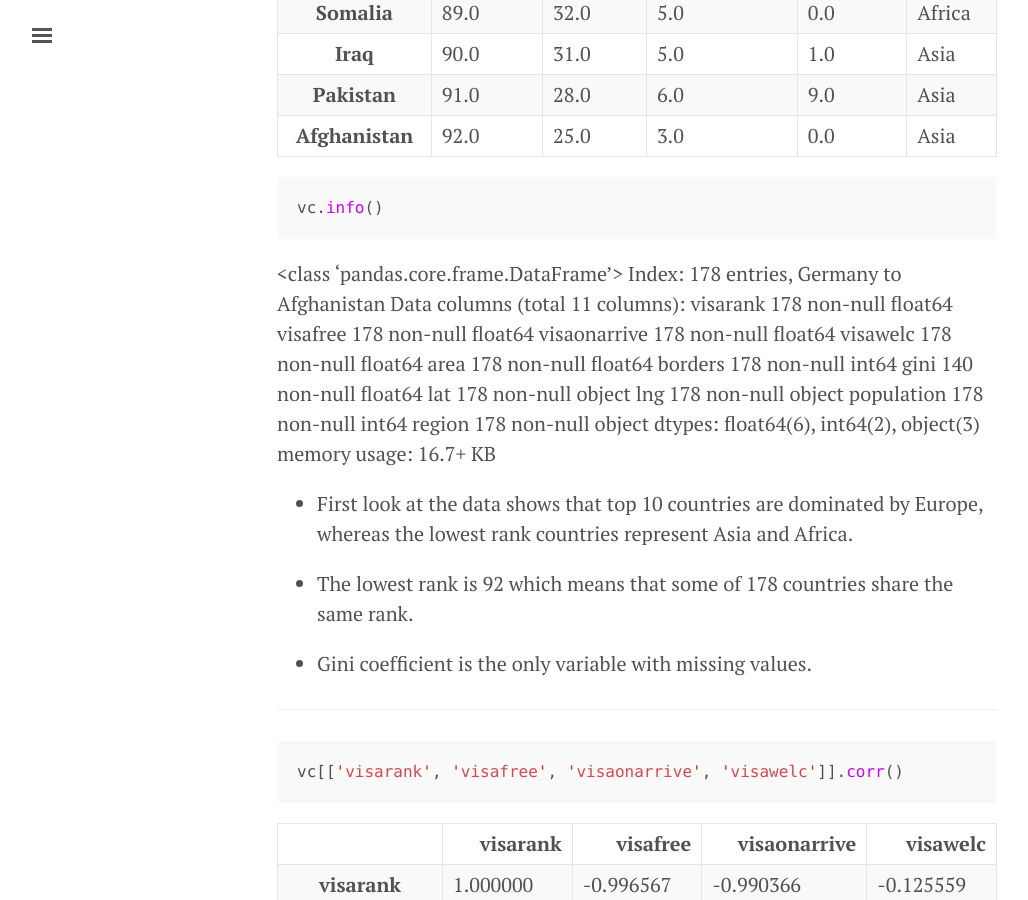
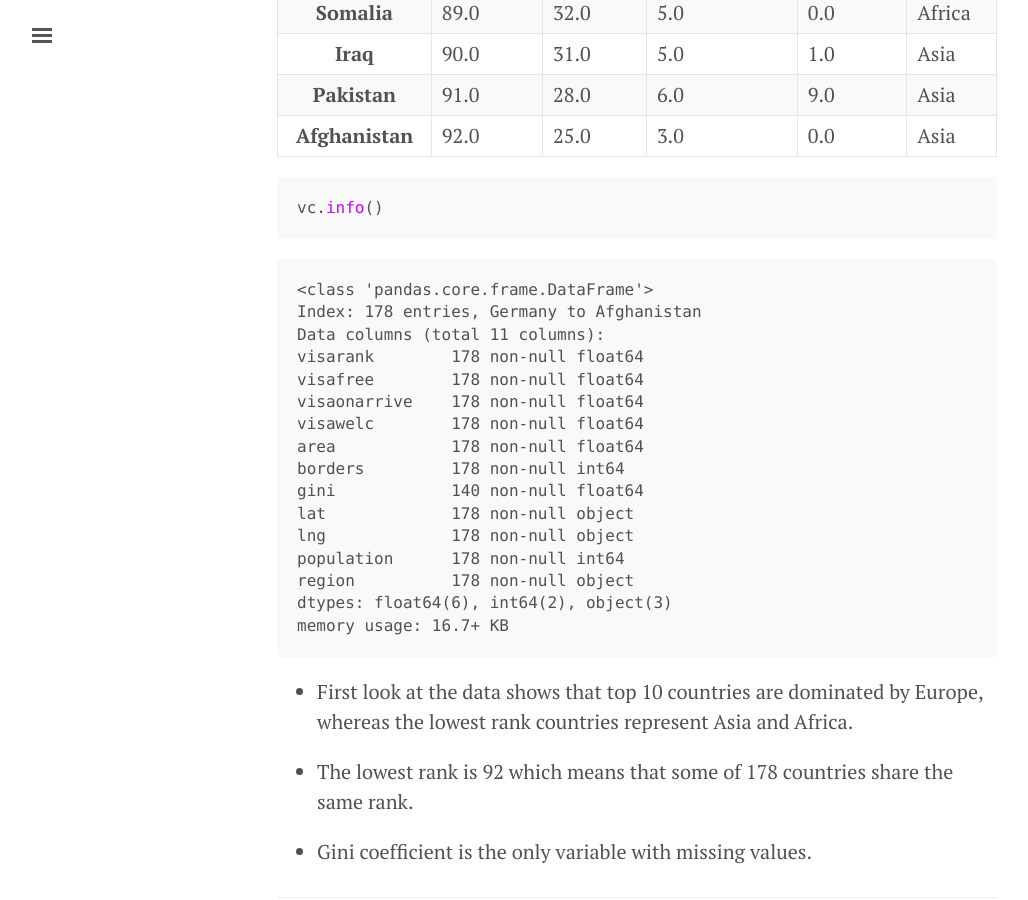
Before and after one commit to dorotamierzwa/dorotamierzwa.github.io, a Jekyll site: the page built from _posts/2017-12-29-Visa-free-travels-exploratory-analysis.md, in a window 1280 px wide and 900 px high, scrolled down 6081 px. Shown: the whole window, without its empty margins (3-1031 px from the left). Built offline with Jekyll 4.4.1, drawn with Linux system fonts in a browser that asks for light colours; some of the changed text lies outside the part shown.

````diff
--- a/_posts/2017-12-29-Visa-free-travels-exploratory-analysis.md
+++ b/_posts/2017-12-29-Visa-free-travels-exploratory-analysis.md
@@ -522,7 +522,7 @@ vc.info()
 ```
 
 
-<class 'pandas.core.frame.DataFrame'>
+    <class 'pandas.core.frame.DataFrame'>
     Index: 178 entries, Germany to Afghanistan
     Data columns (total 11 columns):
     visarank        178 non-null float64
@@ -1021,4 +1021,4 @@ The above diagrams check for patterns between number of welcoming visa free visi
 * Bigger area countries tend to allow up to 100 countries' citizents with no visa requirement.
 
 
-ipynb file with full tables can be found [here](https://github.com/dorotamierzwa/Data-analysis-projects/blob/master/Visa%20free%20travels%20-%20exploratory%20analysis%20with%20Kaggle%20dataset.ipynb).
+Ipynb file with full tables can be found [here](https://github.com/dorotamierzwa/Data-analysis-projects/blob/master/Visa%20free%20travels%20-%20exploratory%20analysis%20with%20Kaggle%20dataset.ipynb).
````
Also changed, not shown: other parts of _posts/2017-12-29-Visa-free-travels-exploratory-analysis.md (+1 -1 lines), _posts/2017-11-05-Lists-dictionaries-for-loop-problems.md (+1 -1 lines), _posts/2017-11-24-Take-your-Python-calculator-to-the-next-level.md (+1 -1 lines).
